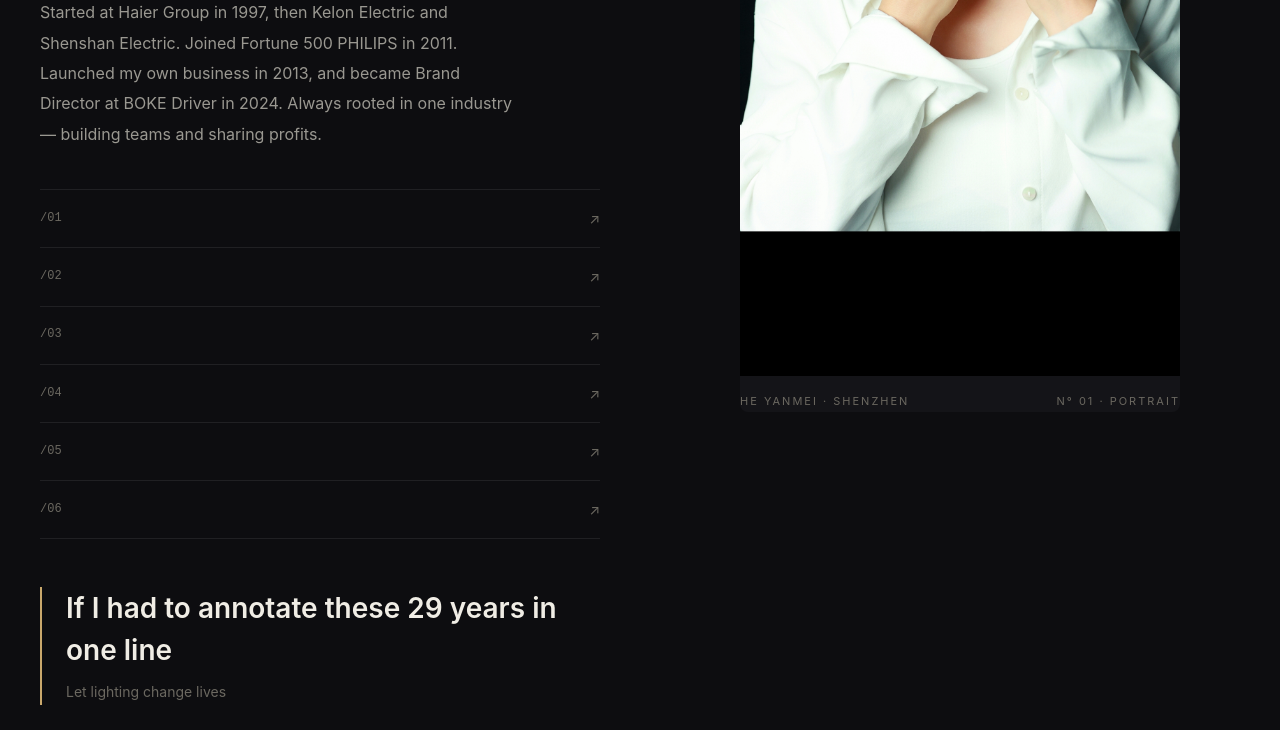
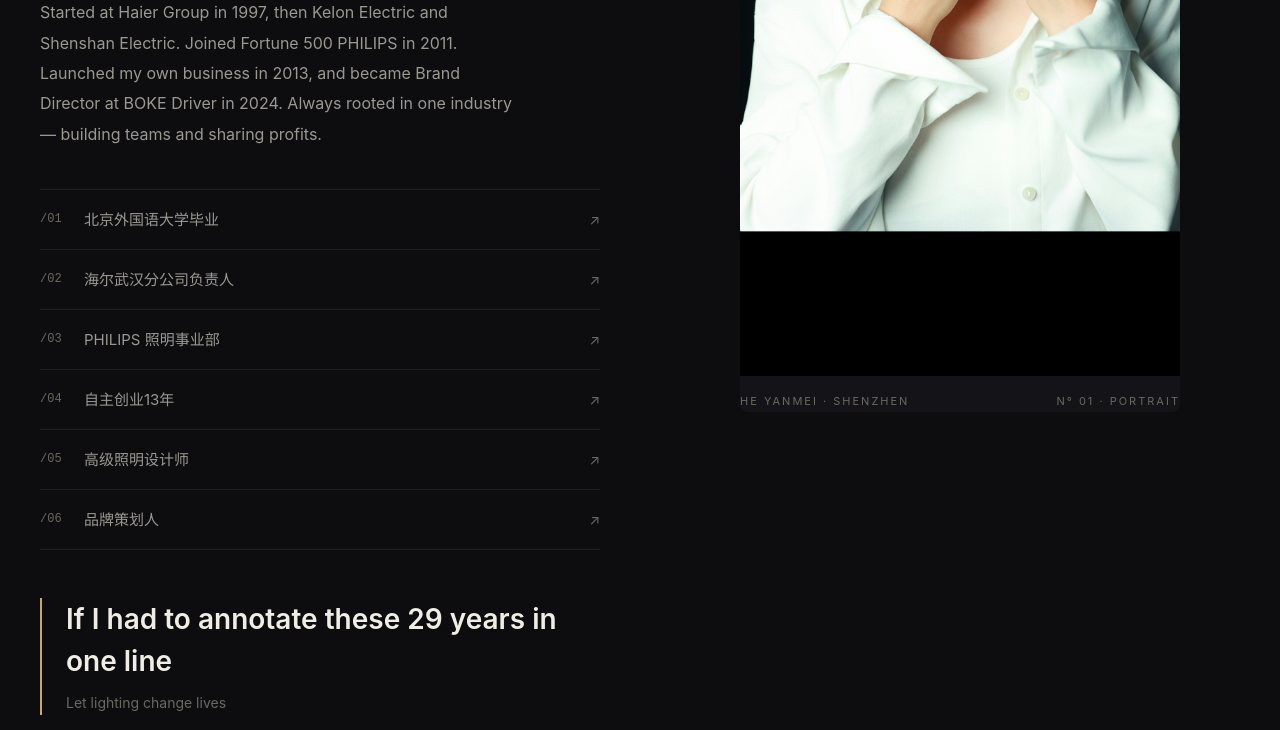
Before and after one commit to LIYIFEI1424/COCO, a plain HTML site: page index.html in a window 1280 px wide. Shown: the part 694-1424 px from the top of the page. Drawn offline with Linux system fonts and the light colour scheme.

Commit message:
更新工作经历列表：北京外国语大学毕业、海尔武汉分公司负责人、PHILIPS照明事业部、自主创业13年、高级照明设计师、品牌策划人

```diff
--- a/index.html
+++ b/index.html
@@ -929,42 +929,42 @@
                     <div class="exp-item">
                         <div class="exp-left">
                             <span class="exp-num">/01</span>
-                            <span class="exp-title"></span>
+                            <span class="exp-title">北京外国语大学毕业</span>
                         </div>
                         <span class="exp-arrow">↗</span>
                     </div>
                     <div class="exp-item">
                         <div class="exp-left">
                             <span class="exp-num">/02</span>
-                            <span class="exp-title"></span>
+                            <span class="exp-title">海尔武汉分公司负责人</span>
                         </div>
                         <span class="exp-arrow">↗</span>
                     </div>
                     <div class="exp-item">
                         <div class="exp-left">
                             <span class="exp-num">/03</span>
-                            <span class="exp-title"></span>
+                            <span class="exp-title">PHILIPS 照明事业部</span>
                         </div>
                         <span class="exp-arrow">↗</span>
                     </div>
                     <div class="exp-item">
                         <div class="exp-left">
                             <span class="exp-num">/04</span>
-                            <span class="exp-title"></span>
+                            <span class="exp-title">自主创业13年</span>
                         </div>
                         <span class="exp-arrow">↗</span>
                     </div>
                     <div class="exp-item">
                         <div class="exp-left">
                             <span class="exp-num">/05</span>
-                            <span class="exp-title"></span>
+                            <span class="exp-title">高级照明设计师</span>
                         </div>
                         <span class="exp-arrow">↗</span>
                     </div>
                     <div class="exp-item">
                         <div class="exp-left">
                             <span class="exp-num">/06</span>
-                            <span class="exp-title"></span>
+                            <span class="exp-title">品牌策划人</span>
                         </div>
                         <span class="exp-arrow">↗</span>
                     </div>
```
